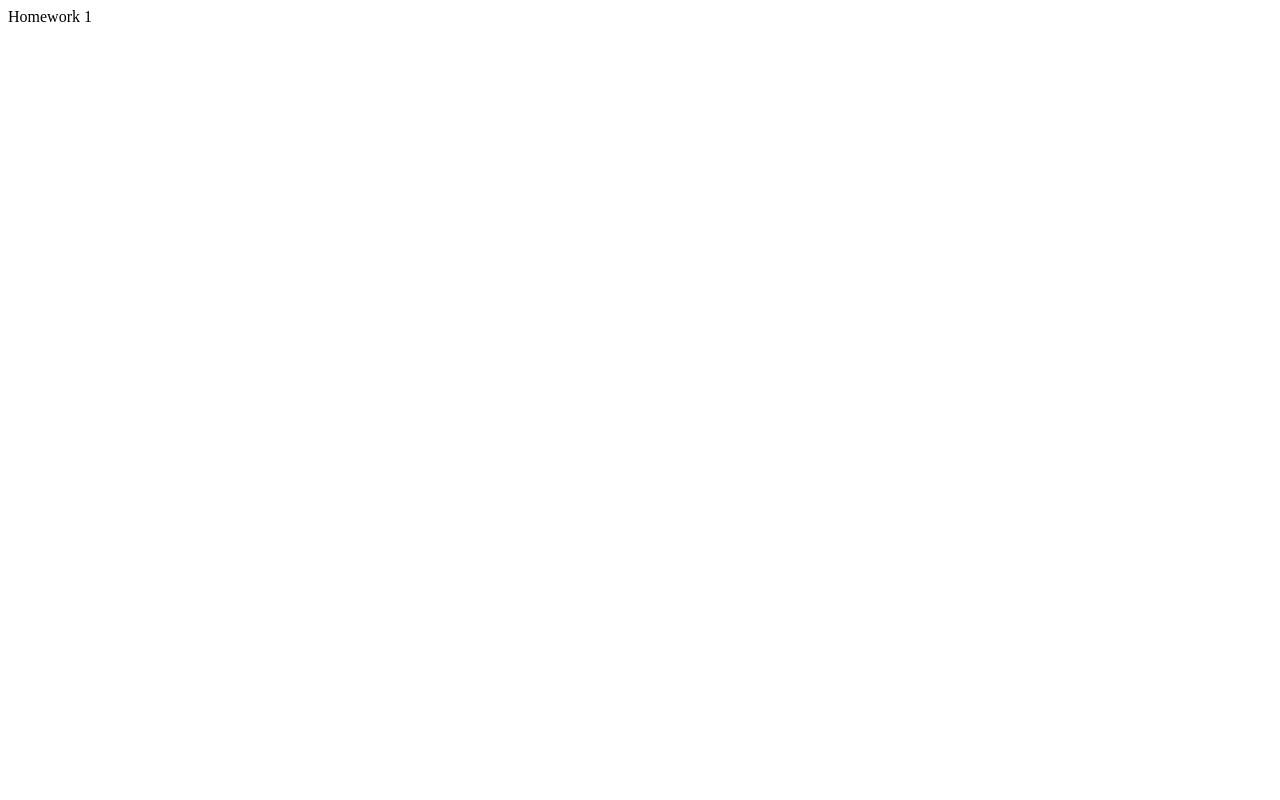
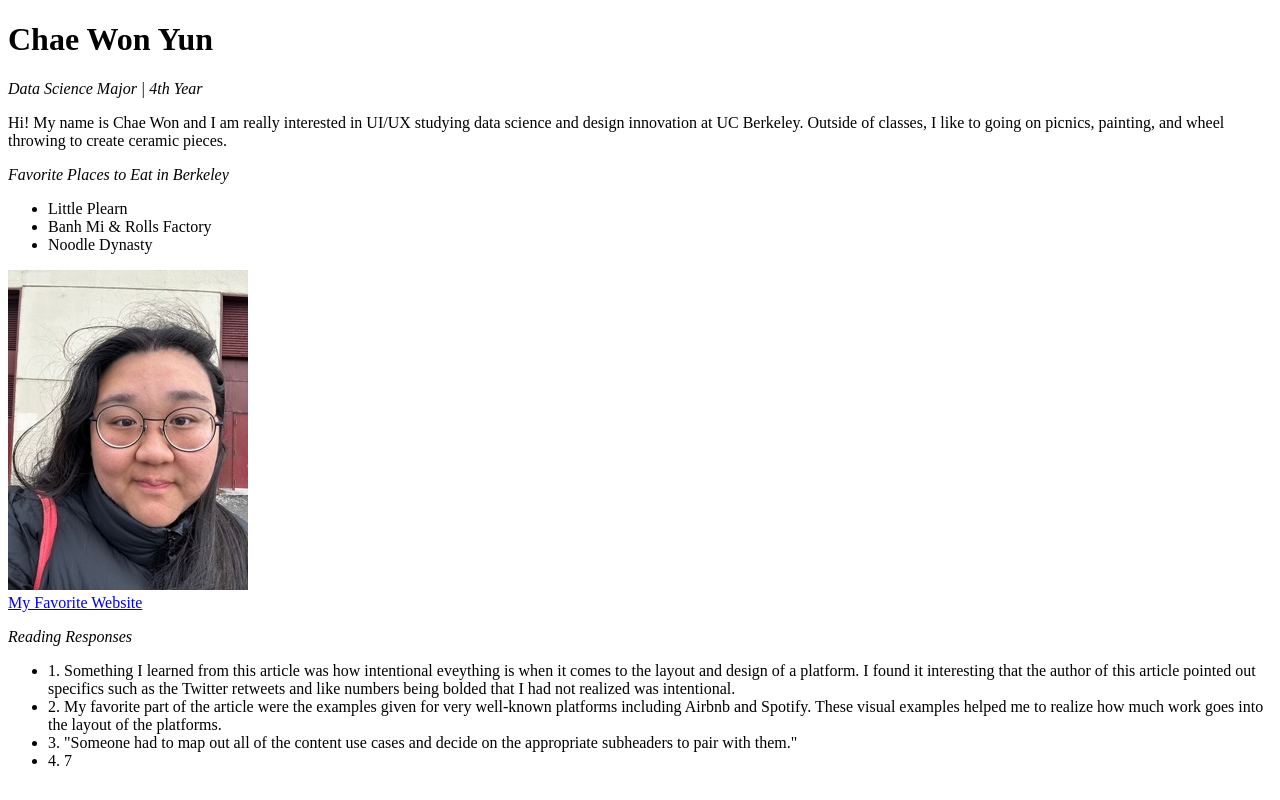
Before and after one commit to chaeyunn/chaeyunn.github.io, a plain HTML site: page homeworks/hw1/index.html in a window 1280 px wide. Drawn offline with Linux system fonts and the light colour scheme.

Commit message:
uploaded hw number 1

```diff
--- a/homeworks/hw1/index.html
+++ b/homeworks/hw1/index.html
@@ -1,6 +1,37 @@
 <!DOCTYPE html>
 <html>
+    <head>
+        <h1>Chae Won Yun</h1>
+    </head>
     <body>
-        Homework 1
+        <div>
+        <em>Data Science Major | 4th Year</em>
+        <p>Hi! My name is Chae Won and I am really interested in UI/UX studying data science and design innovation at UC Berkeley. Outside of classes, I like to going on picnics, painting, and wheel
+            throwing to create ceramic pieces.</p>
+        </div>
+        <div>
+        <p><em>Favorite Places to Eat in Berkeley</em>
+            <ul>
+                <li>Little Plearn</li>
+                <li>Banh Mi & Rolls Factory</li>
+                <li>Noodle Dynasty</li>
+            </ul></p>
+        </div>
+        <div>
+            <img src = "assets/img/IMG_1622 Small.jpeg"/>
+        </div>
+        <div>
+            <a href = "https://www.gailycurl.com/"> My Favorite Website</a>
+        </div>
+        <div>
+            <p><em>Reading Responses</em>
+            <ul>
+                <li>1. Something I learned from this article was how intentional eveything is when it comes to the layout and design of a platform. I found it interesting that the author of this article pointed out specifics
+                    such as the Twitter retweets and like numbers being bolded that I had not realized was intentional.</li>
+                <li>2. My favorite part of the article were the examples given for very well-known platforms including Airbnb and Spotify. These visual examples helped me to realize how much work goes into the layout of the platforms.</li>
+                <li>3. "Someone had to map out all of the content use cases and decide on the appropriate subheaders to pair with them."</li>
+                <li>4. 7</li>
+            </ul>
+        </div>
     </body>
 </html>
```
Also changed, not shown: homeworks/hw1/assets/img/IMG_1622 Small.jpeg (added), 5 other files.
